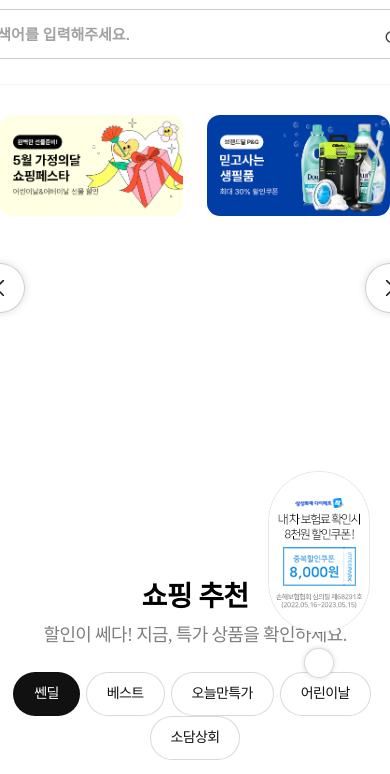
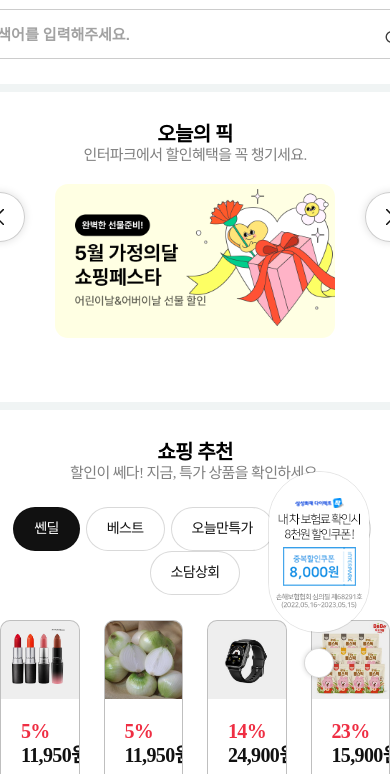
Before and after one commit to hyemdev/clone_interpark, a plain HTML site: page index.html in a window 390 px wide. Shown: the part 146-920 px from the top of the page. Drawn offline with nearby package versions, Linux system fonts and the light colour scheme; a web font is replaced by a local one.

Commit message:
반응형 진행중

```diff
--- a/css/style.css
+++ b/css/style.css
@@ -95,18 +95,18 @@
 .sw-next {
   position: absolute;
   top: 50%;
+  right: 0;
   /* 버튼 중앙에 위치하기 */
   transform: translate(50%, -50%);
-  right: 0;
   z-index: 99;
 }
 
 .sw-prev {
   position: absolute;
   top: 50%;
+  left: 0;
   /* 버튼 중앙에 위치하기 */
   transform: translate(-50%, -50%);
-  left: 0;
   z-index: 99;
 }
 .sw-bt::before {
@@ -207,6 +207,29 @@
   height: 11px;
   background: url("../images/icon_linkArrow.svg") no-repeat center;
   margin-left: 3px;
+}
+
+/* 텍스트 반응형 */
+@media screen and (max-width: 1280px) {
+  .section-top {
+  }
+}
+@media screen and (max-width: 1024px) {
+  .section-top {
+  }
+  .section-top > h2 {
+    font-size: 20px;
+    line-height: 24px;
+    margin-bottom: 0;
+  }
+  .section-top > p {
+    font-size: 15px;
+    line-height: 18px;
+  }
+}
+@media screen and (max-width: 760px) {
+  .section-top {
+  }
 }
 
 /* 우측하단 고정 광고 */
@@ -404,12 +427,12 @@
 }
 
 .mypage {
-  z-index: 999999;
   display: none;
   /* 위로 올라가서 기준점(position) 잡아서 내려오기 */
   position: absolute;
   top: 20px;
   right: 0;
+  z-index: 999999;
   background: #fff;
   padding: 20px;
   border-radius: 13px;
@@ -444,10 +467,10 @@
 }
 
 .mb-mypage {
+  display: none;
   position: absolute;
+  top: 10px;
   right: 10px;
-  top: 10px;
-  display: none;
 }
 
 .header-down {
@@ -514,7 +537,7 @@
 /* header 반응형 적용 */
 @media screen and (max-width: 1024px) {
   .header {
-    border-bottom: 1px solid #f0f4f4;
+    border-bottom: 8px solid #f0f4f4;
   }
   .header .inner {
     padding-top: 15px;
@@ -561,9 +584,9 @@
   }
   /* 블록으로 한줄내림하도록 지정함 */
   .service-list li a img {
+    display: block;
     width: 48px;
     height: 48px;
-    display: block;
     margin: 0 auto;
   }
   .service-list li a {
@@ -589,6 +612,11 @@
 .promotion .inner {
   height: 345px;
 }
+.promotion .section-top {
+  display: none;
+  padding-bottom: 20px;
+}
+
 .promotion-slide {
   /* 이너의 높이에 따라 움직이도록 %로 기입 */
   height: 100%;
@@ -601,6 +629,35 @@
 .sw-promotion a img {
   width: 100%;
   height: auto;
+}
+/* 추천이벤트 반응형 적용 */
+@media screen and (max-width: 1240px) {
+  .promotion .inner {
+    height: 275px;
+  }
+}
+@media screen and (max-width: 1024px) {
+  .promotion {
+    border-bottom: 8px solid #f0f4f4;
+  }
+  .promotion .inner {
+    height: 200px;
+  }
+  .promotion .section-top {
+    display: block;
+  }
+  .sw-prom .promotion .sw-bt {
+    display: none;
+  }
+}
+
+@media screen and (max-width: 760px) {
+  .promotion .inner {
+    height: 190px;
+  }
+  .sw-promotion {
+    width: 280px;
+  }
 }
 
 /* 쇼핑추천 */
@@ -1265,9 +1322,9 @@
 .company-info li span {
 }
 .company-info li span.f-line::after {
+  display: inline-block;
+  position: relative;
   content: "";
-  position: relative;
-  display: inline-block;
   width: 1px;
   height: 10px;
   background: #b2b2b2;
--- a/index.html
+++ b/index.html
@@ -122,7 +122,9 @@
                 </li>
               </ul>
 
-              <a href="#" class="mb-mypage"><img src="images/icon_mypage.svg" alt="마이페이지"></a>
+              <a href="#" class="mb-mypage"
+                ><img src="images/icon_mypage.svg" alt="마이페이지"
+              /></a>
             </div>
           </div>
           <div class="header-down">
@@ -169,6 +171,10 @@
       <!-- 추천 이벤트  -->
       <section class="promotion">
         <div class="inner">
+          <div class="section-top">
+            <h2>오늘의 픽</h2>
+            <p>인터파크에서 할인혜택을 꼭 챙기세요.</p>
+          </div>
           <div class="promotion-slide">
             <button class="sw-bt sw-prev">이전</button>
             <button class="sw-bt sw-next">다음</button>
@@ -212,7 +218,7 @@
       <!-- Initialize Swiper -->
       <script>
         var swiper = new Swiper(".sw-promotion", {
-          slidesPerView: 2,
+          slidesPerView: 1,
           spaceBetween: 24,
           speed: 1000,
           loop: true,
@@ -224,6 +230,12 @@
           navigation: {
             nextEl: ".promotion .sw-next",
             prevEl: ".promotion .sw-prev",
+          },
+
+          breakpoints: {
+            760: {
+              slidesPerView: 2,
+            },
           },
         });
       </script>
```
